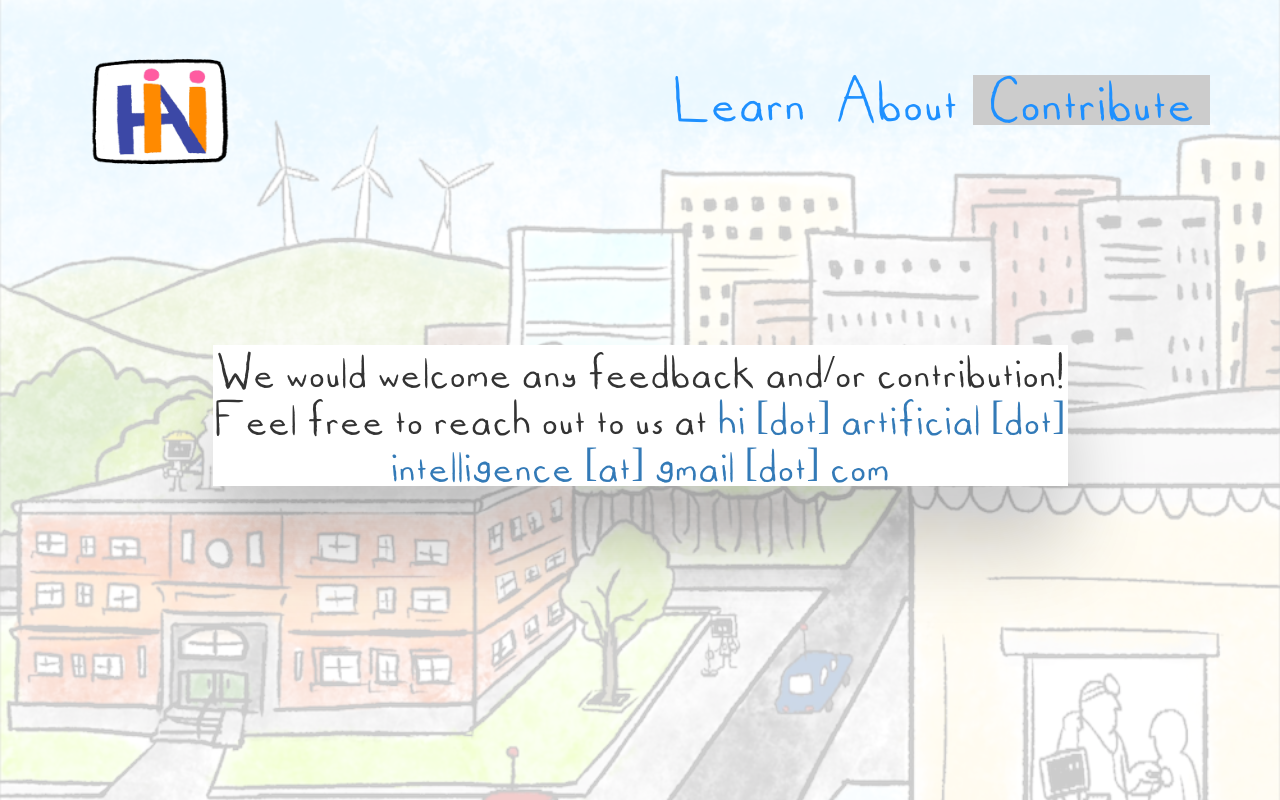
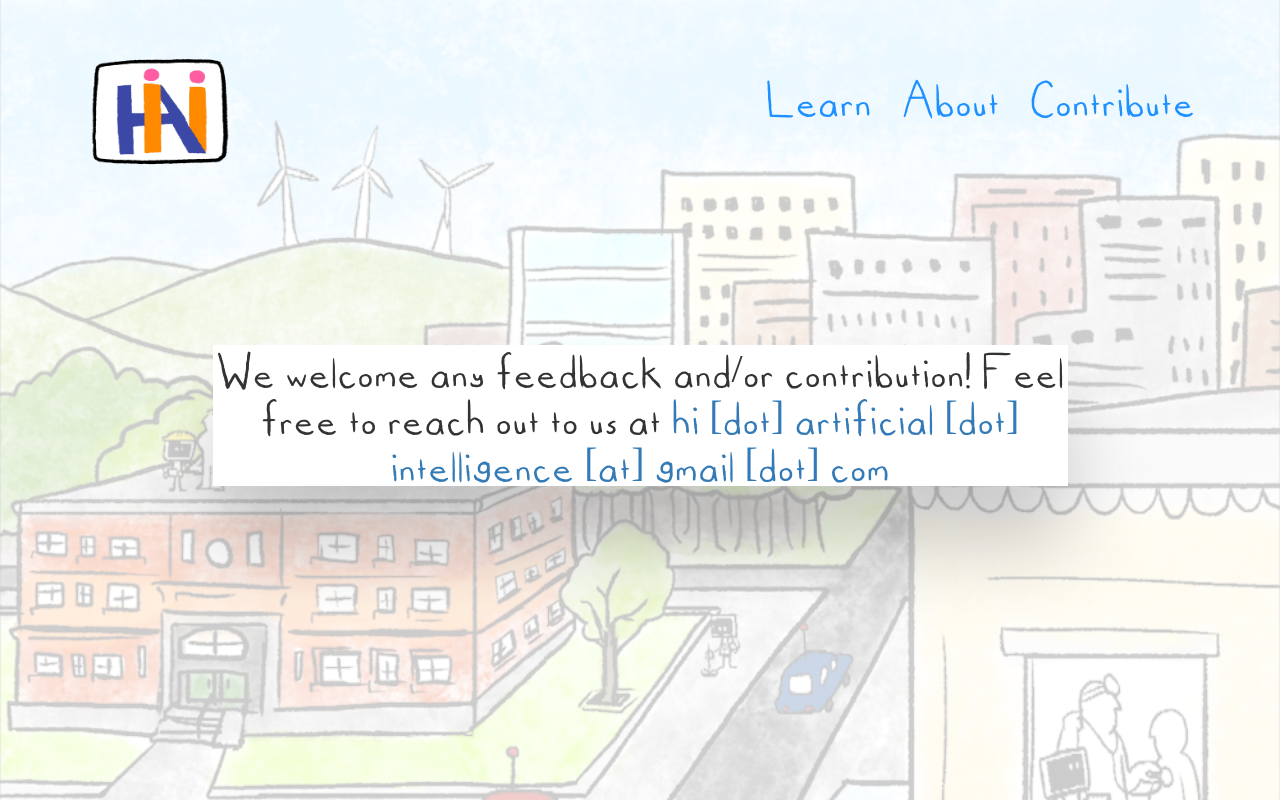
Before and after one commit to aiphabet-org/hi-artificial-intelligence.github.io, a plain HTML site: page contribute.html in a window 1280 px wide. Drawn offline with nearby package versions, Linux system fonts and the light colour scheme; files whose address does not match are found by name.

Commit message:
Minor fixes regarding text and font-size for navbar.

```diff
--- a/contribute.html
+++ b/contribute.html
@@ -34,13 +34,13 @@
 
                 <ul class="nav navbar-nav navbar-right" style="padding-top: 25px;">
                     <li>
-                        <a href="learn.html" style="color: #1E90FF; font-size: 50px;">Learn</a>
+                        <a href="learn.html" style="color: #1E90FF; font-size: 40px;">Learn</a>
                     </li>
                     <li>
-                        <a href="about.html" style="color: #1E90FF; font-size: 50px;">About</a>
+                        <a href="about.html" style="color: #1E90FF; font-size: 40px;">About</a>
                     </li>
-                    <li style="background-color: #ccc">
-                        <a href="contribute.html" style="color: #1E90FF; font-size: 50px;">Contribute</a>
+                    <li>
+                        <a href="contribute.html" style="color: #1E90FF; font-size: 40px;">Contribute</a>
                     </li>
                 </ul>
             </div>
@@ -52,7 +52,7 @@
 
         <!-- Heading -->
         <div class="row" style="padding-top: 15%;">
-            <p style="background-color: white; box-shadow: 0 60px 80px rgba(0,0,0,.2);"> We would welcome any feedback and/or contribution! Feel free to reach out to us at <a href="mailto:hi.artificial.intelligence@gmail.com"> hi [dot] artificial [dot] intelligence [at] gmail [dot] com <a> <p>
+            <p style="background-color: white; box-shadow: 0 60px 80px rgba(0,0,0,.2);"> We welcome any feedback and/or contribution! Feel free to reach out to us at <a href="mailto:hi.artificial.intelligence@gmail.com"> hi [dot] artificial [dot] intelligence [at] gmail [dot] com <a> <p>
         </div>
 
     </div>
```
Also changed, not shown: about.html (+8 -6 lines), learn.html (+1 -1 lines).
